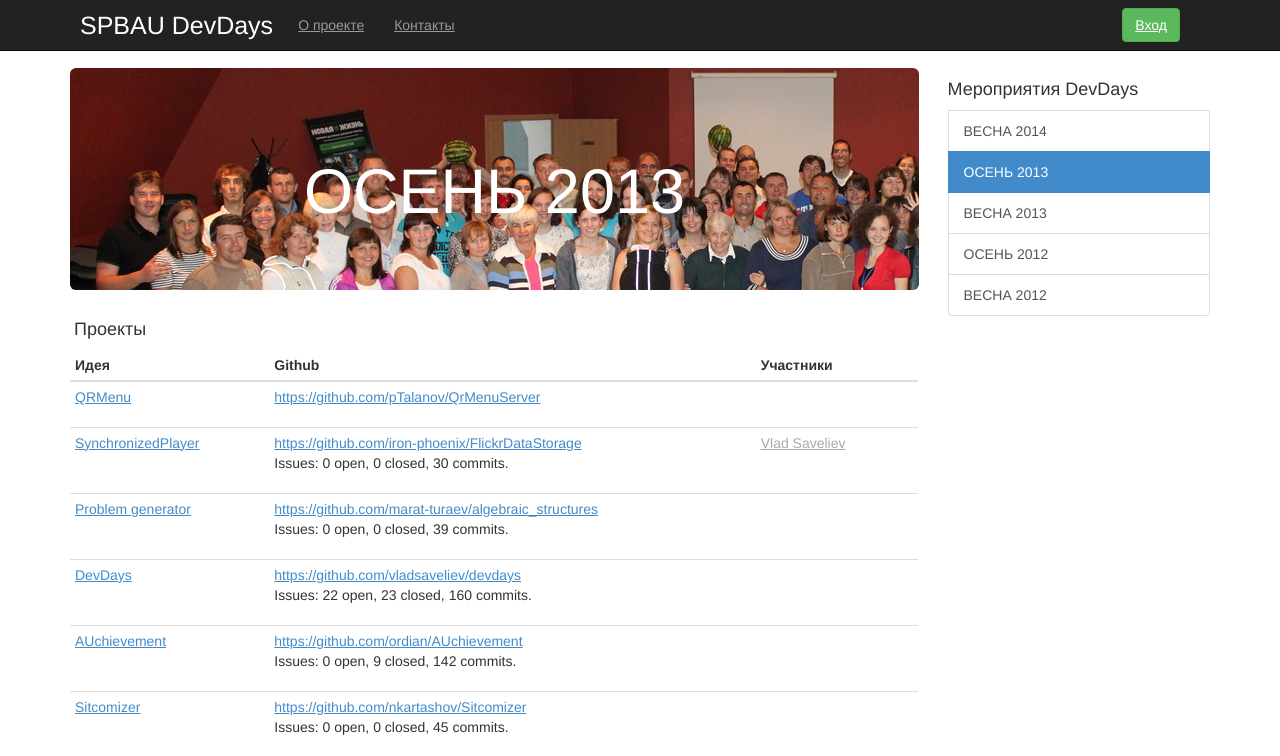
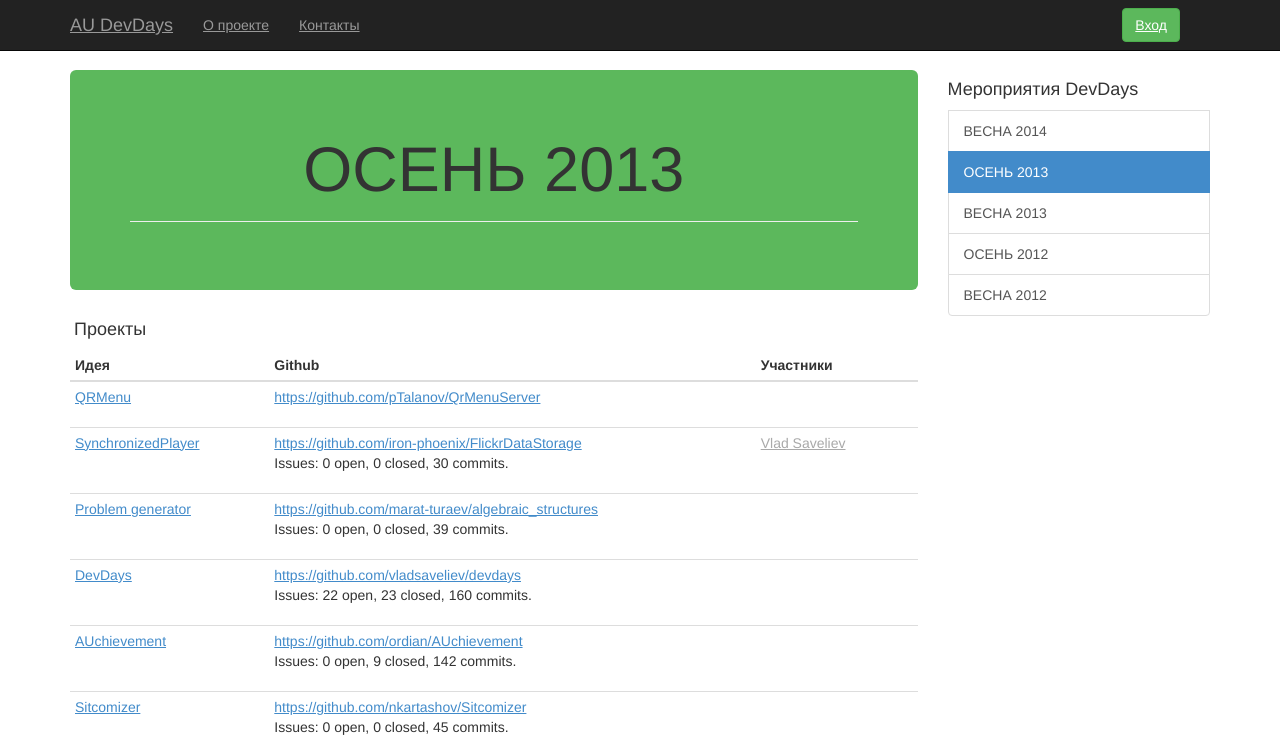
Before and after one commit to vladsavelyev/devdays, a Django app: page / in a window 1280 px wide. Shown: the top 756 px of the page. Run offline with Django 3.2, Linux system fonts and the light colour scheme; data comes from the database, SQL or seed files in the repository; data that the repository does not hold is empty; parts of the project's set-up code (start-up, migrations or seed data) failed here and were passed over; some libraries are stand-ins or nearby versions.

Commit message:
Appearance fixes.

```diff
--- a/devdays/static/bootstrap/css/main.css
+++ b/devdays/static/bootstrap/css/main.css
@@ -54,17 +54,17 @@ footer {
 
 .devdayslist a{ text-decoration: none }
 
-a.logo-text { text-decoration: none; font-size: 25px; color: white;
-    font-family: Helvetica; line-height: 50px; margin: 10px;}
+/*a.logo-text { text-decoration: none; font-size: 25px; color: white;*/
+    /*font-family: Helvetica; line-height: 50px; margin: 10px;}*/
 
-.back-back-back{
-    position: relative;
-    left: -60px;
-    width: 849px;
-    top:-50px;
-    height: 222px;
-    color: #ffffff;
-    text-align: center;
-    font-size: 63px;
-    line-height: 150px;
-}
+/*.back-back-back{*/
+    /*position: relative;*/
+    /*left: -60px;*/
+    /*width: 849px;*/
+    /*top:-50px;*/
+    /*height: 222px;*/
+    /*color: #ffffff;*/
+    /*text-align: center;*/
+    /*font-size: 63px;*/
+    /*line-height: 150px;*/
+/*}*/
--- a/devdays/templates/base.html
+++ b/devdays/templates/base.html
@@ -40,7 +40,7 @@
                 <span class="icon-bar"></span>
                 <span class="icon-bar"></span>
             </button>
-            <a class="logo-text" href="/">SPBAU DevDays</a>
+            <a class="navbar-brand" href="/">AU DevDays</a>
 
         </div>
         <div class="navbar-collapse collapse">
@@ -75,7 +75,7 @@
 
             <div class="jumbotron"
                  {% if event and event.state == 'ongoing' %}style="background-color: #5cb85c;"{% endif %}>
-                <h1 id="headerh1" style="text-align: center">{% block header %}Devdays{% endblock %}</h1>
+                <h1  style="text-align: center">{% block header %}Devdays{% endblock %}</h1>
 
                 <p>{% block description %}{% endblock %}</p>
             </div>
@@ -118,10 +118,10 @@
             $('.row-offcanvas').toggleClass('active');
         });
 
-
-        if($("#headerh1 div").length > 0){
-            $("#headerh1").parent().html($("#headerh1").html()).css('position','relative').css('height','220px')
-        }
+{#        #}
+{#        if($("#headerh1 div").length > 0){#}
+{#            $("#headerh1").parent().html($("#headerh1").html()).css('position','relative').css('height','220px')#}
+{#        }#}
     });
 </script>
 </body>
--- a/devdays/templates/event.html
+++ b/devdays/templates/event.html
@@ -3,9 +3,9 @@
 {% block title %}Dev Days {{ event.date|date:'M Y' }}{% endblock %}
 
 {% block header %}
-    <div class="back-back-back jumbotron" style="background: url('/static/backs/back1.png')">
+{#    <div class="back-back-back jumbotron" style="background: url('/static/backs/back1.png')">#}
         {{ event.name }}
-    </div>
+{#    </div>#}
 
 {% endblock %}
 
```
Also changed, not shown: devdays/static/backs/back1.png (deleted).
